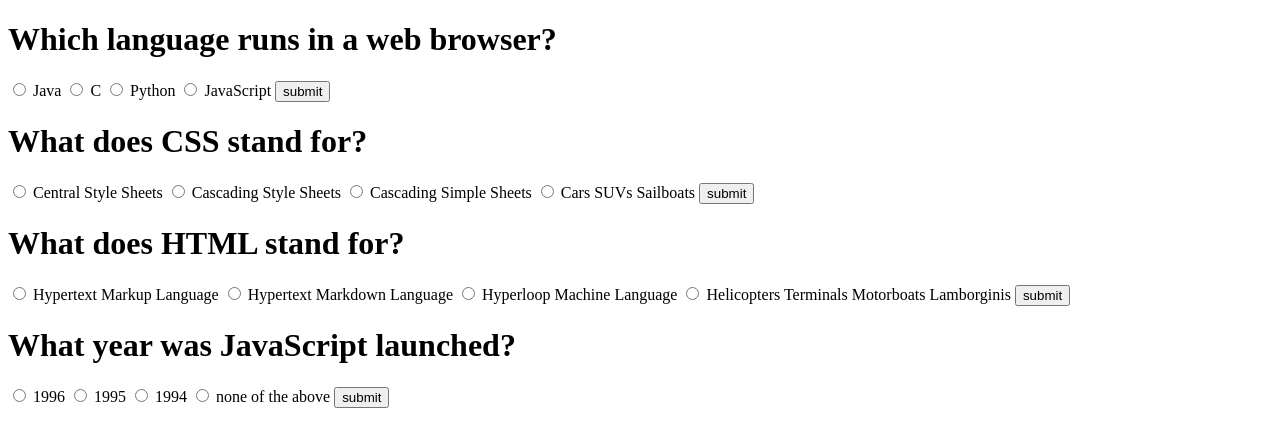
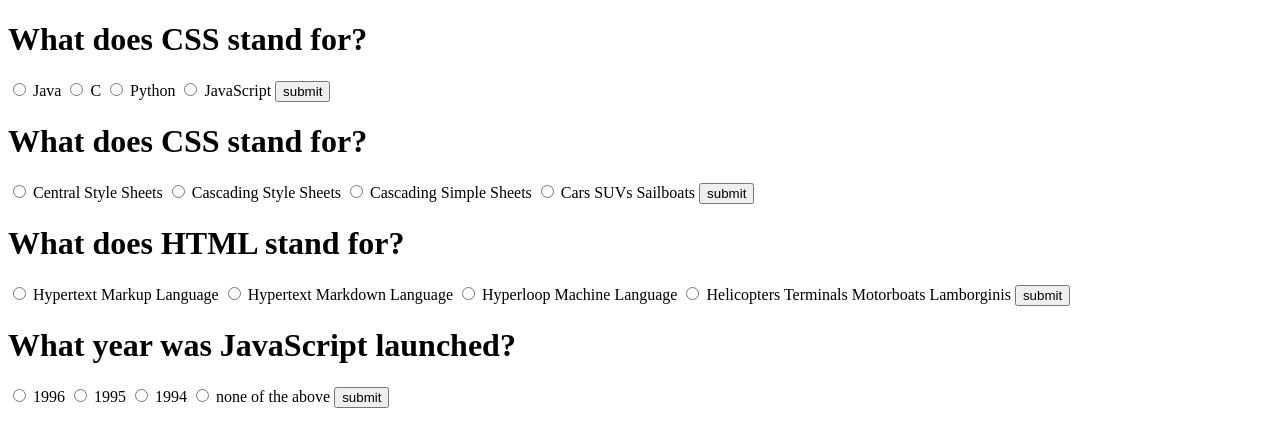
Before and after one commit to acciojob/quiz-jhans1-cs, a website: page main.html in a window 1280 px wide. Drawn offline with Linux system fonts and the light colour scheme.

Commit message:
created a submission

```diff
--- a/main.html
+++ b/main.html
@@ -12,7 +12,7 @@
 </script>
 
 	<div class="quiz-container" id="quiz">
-	<h1 id="question">Which language runs in a web browser?</h1>
+	<h1 id="question">What does CSS stand for?</h1>
 	<input type="radio" name="click" id="a">
 	<label for="a" id=a_text>Java</label>
 
```
